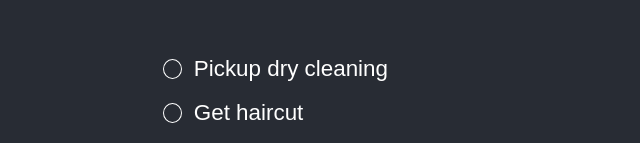
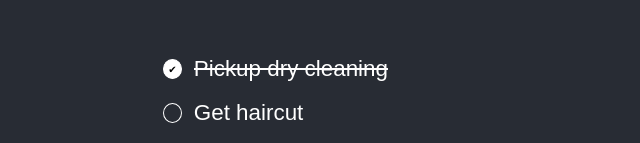
Before and after one commit to Guutong/react-todo-list, a React (Create React App) app: page / in a window 1280 px wide. Shown: the part 367-510 px from the top of the page, without its empty margins (227-867 px from the left). Built offline with nearby package versions, Linux system fonts and the light colour scheme.

Commit message:
✨complete item

```diff
--- a/src/App.js
+++ b/src/App.js
@@ -55,6 +55,12 @@
       document.forms[0].elements[i - 1].focus();
     }, 0);
   }
+
+  function toggleTodoCompleteAtIndex(index) {
+    const temporaryTodos = [...todos];
+    temporaryTodos[index].isCompleted = !temporaryTodos[index].isCompleted;
+    setTodos(temporaryTodos);
+  }
   return (
     <div className="App">
       <header className="App-header">
@@ -62,15 +68,19 @@
         <form className="todo-list">
           <ul>
             {todos.map((todo, i) => (
-              <div className="todo">
-                <div className="checkbox" />
-                <input
-                  type="text"
-                  value={todo.content}
-                  onChange={e => updateTodoAtIndex(e, i)}
-                  onKeyDown={e => handleKeyDown(e, i)}
-                />
+              <div className={`todo ${todo.isCompleted && 'todo-is-completed'}`}>
+              <div className={'checkbox'} onClick={() => toggleTodoCompleteAtIndex(i)}>
+                {todo.isCompleted && (
+                  <span>&#x2714;</span>
+                )}
               </div>
+              <input
+                type="text"
+                value={todo.content}
+                onKeyDown={e => handleKeyDown(e, i)}
+                onChange={e => updateTodoAtIndex(e, i)}
+              />
+            </div>
             ))}
           </ul>
         </form>
```
